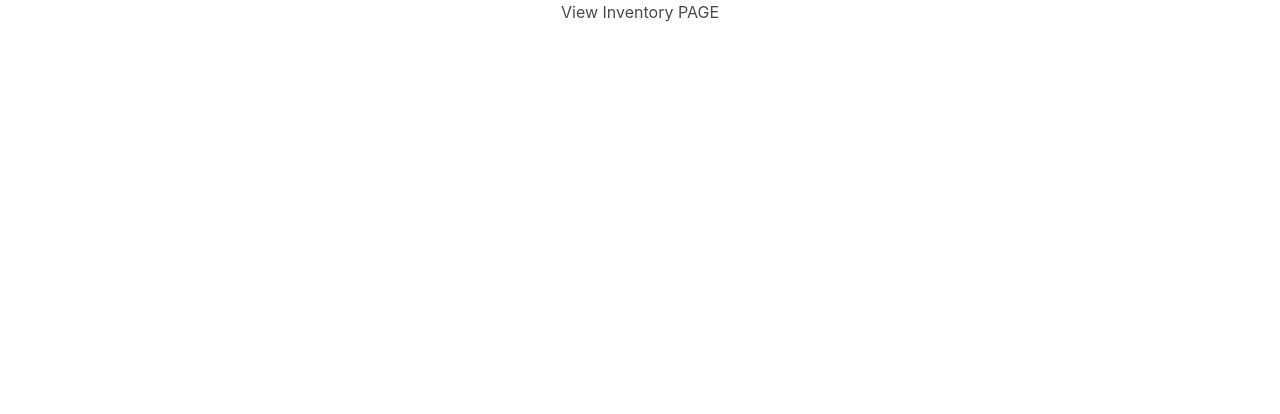
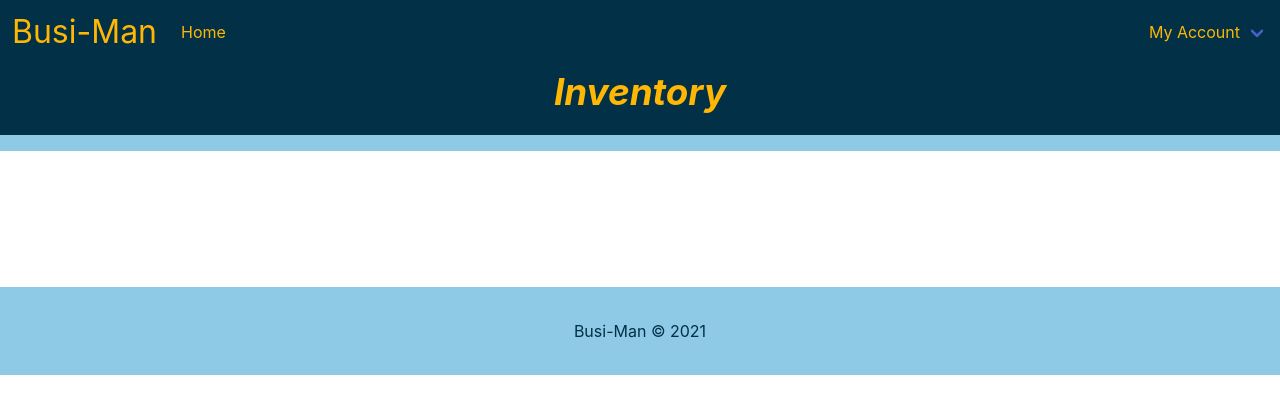
Before and after one commit to lnewmanheggie/Busi-Man, a React (Create React App) app in the folder client/: page /track-inventory in a window 1280 px wide. Shown: the top 414 px of the page. Built offline with nearby package versions, Linux system fonts and the light colour scheme.

Commit message:
Intial Inventory page

```diff
--- a/client/src/pages/Inventory.js
+++ b/client/src/pages/Inventory.js
@@ -1,10 +1,29 @@
 import React from 'react';
+import Navbar from '../components/Navbar';
+import Header from '../components/Header';
+import Footer from '../components/Footer';
+import { Link, useLocation } from 'react-router-dom';
 
 function Inventory() {
+    const styles = {
+
+        container: {
+            backgroundColor: "white",
+        },
+
+        link: {
+            textDecoration: 'none'
+        }
+    }
+
+    const location = useLocation();
+
+
     return(
         <div>
-            <h1>View Inventory PAGE</h1>
-
+            <Navbar location={location.pathname}/>
+            <Header heading={'Inventory'}/>
+            <Footer />
         </div>
     )
 }
```
